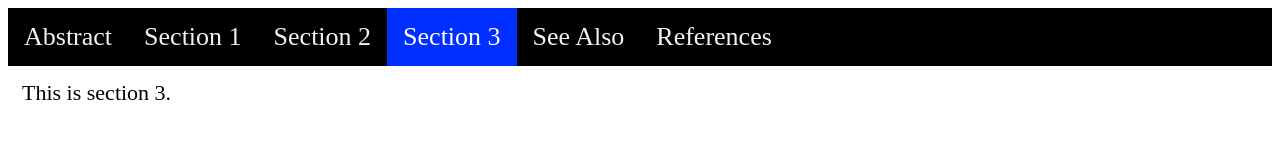
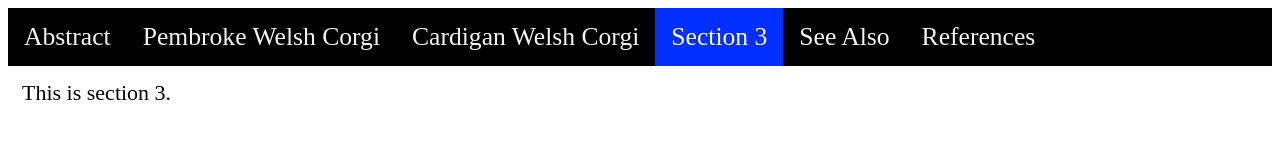
Before and after one commit to Kenatv/geog328_lab2_ResponsiveWebDesign, a plain HTML site: page section3.html in a window 1280 px wide. Drawn offline with Linux system fonts and the light colour scheme.

Commit message:
changes to header and some css edits

```diff
--- a/css/main.css
+++ b/css/main.css
@@ -2,17 +2,18 @@
 .topnav {
   background-color: rgb(0, 0, 0);
   overflow: hidden;
+  display: flex;
+  flex-wrap: nowrap;
 }
 
 /* Style the links inside the navigation bar */
 .topnav a {
   float: left;
-  display: block;
   color: #f2f2f2;
   text-align: center;
   padding: 14px 16px;
   text-decoration: none;
-  font-size: 26px;
+  font-size: clamp(16px, 2vw, 30px);
 }
 
 /* Change the color of links on hover */
--- a/section3.html
+++ b/section3.html
@@ -2,7 +2,7 @@
 <html>
 
 <head>
-    <title>Page Title</title>
+    <title>Corgis As Pets</title>
 
     <!-- Including the main.css file for styling -->
     <link rel="stylesheet" href="css/main.css">
@@ -15,14 +15,15 @@
 
     <!-- Navigation bar -->
     <div class="topnav" id="myTopnav">
-        <!-- Links to different sections -->
+        <!-- Active link pointing to the index.html page -->
         <a href="index.html">Abstract</a>
-        <a href="section1.html">Section 1</a>
-        <a href="section2.html">Section 2</a>
 
-        <!-- Active link pointing to the section3.html page -->
+        <!-- Links to other sections -->
+        <a href="section1.html">Pembroke Welsh Corgi</a>
+        <a href="section2.html">Cardigan Welsh Corgi</a>
         <a class="active" href="section3.html">Section 3</a>
 
+        <!-- Additional links -->
         <a href="see_also.html">See Also</a>
         <a href="references.html">References</a>
 
```
Also changed, not shown: index.html (+2 -2 lines), references.html (+8 -6 lines), section1.html (+7 -6 lines), section2.html (+7 -6 lines), see_also.html (+7 -6 lines).
